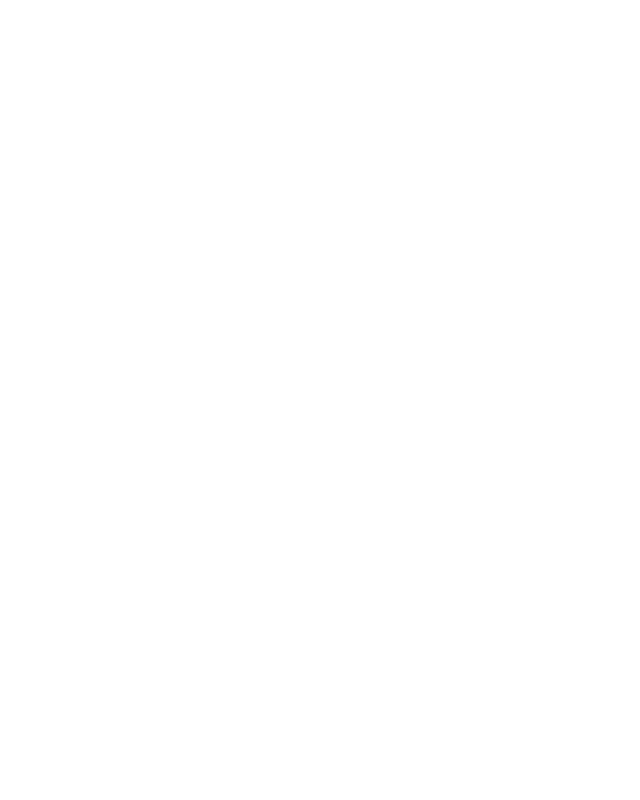
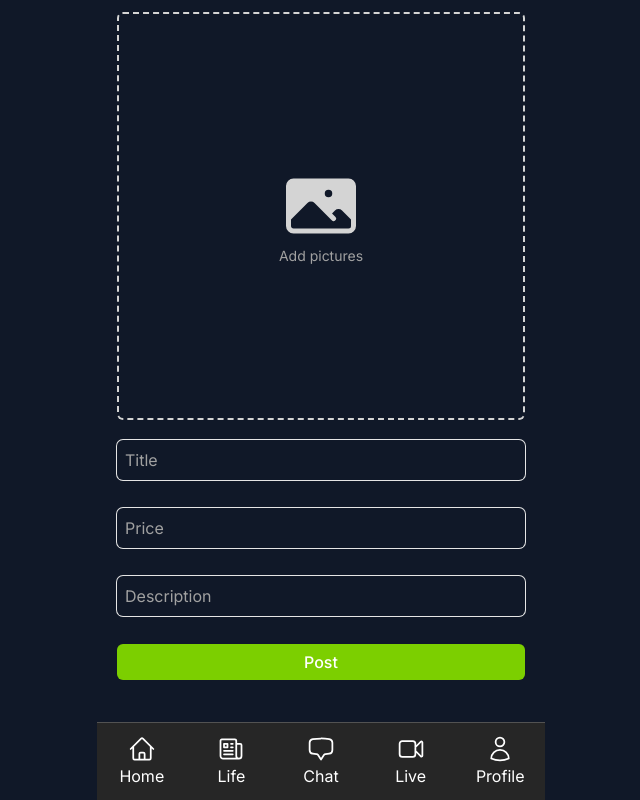
Before and after one commit to HarryLee87/Savket, a Next.js app: page /products/new in a window 1280 px wide. Before the commit this address had no page. Shown: the whole page, without its empty margins (319-959 px from the left). Built offline with nearby package versions, Linux system fonts and the light colour scheme.

Commit message:
new product page UI

```diff
--- /dev/null
+++ b/app/(tabs)/products/new/page.tsx
@@ -0,0 +1,30 @@
+"use client"
+
+import Button from "@/components/Button";
+import InputForm from "@/components/InputForm";
+import { PhotoIcon } from "@heroicons/react/24/solid";
+import { useState } from "react";
+
+export default function NewProduct() {
+    const [preview, setPreview] = useState("")
+
+    const onImageChange = () => { }
+    return (
+        <div>
+            <form className="flex flex-col gap-5 p-3">
+                <label
+                    htmlFor="photo"
+                    className="border-2 aspect-square flex flex-col items-center justify-center text-neutral-300 border-neutral-300 rounded-md border-dashed cursor-pointer"
+                >
+                    <PhotoIcon className="w-20" />
+                    <div className="text-neutral-400 text-sm">Add pictures</div>
+                </label>
+                <input onChange={onImageChange} type="file" id="photo" name="photo" className="hidden" />
+                <InputForm name="title" required placeholder="Title" type="text" />
+                <InputForm name="price" required placeholder="Price" type="text" />
+                <InputForm name="description" required placeholder="Description" type="text" />
+                <Button text="Post" />
+            </form>
+        </div>
+    )
+}
--- a/app/(tabs)/products/page.tsx
+++ b/app/(tabs)/products/page.tsx
@@ -1,6 +1,8 @@
 import ProductList from "@/components/ProductList";
 import db from "@/lib/prisma"
+import { PlusIcon } from "@heroicons/react/20/solid";
 import { Prisma } from "@prisma/client";
+import Link from "next/link";
 
 async function getProducts() {
     const products = await db.product.findMany({
@@ -24,6 +26,11 @@
 export default async function Products() {
     const initialProducts = await getProducts()
     return (
-        <ProductList initialProducts={initialProducts} />
+        <div>
+            <ProductList initialProducts={initialProducts} />
+            <Link href="/products/new" className="float-icon">
+                <PlusIcon className="size-10" />
+            </Link>
+        </div>
     )
 }
--- a/app/globals.css
+++ b/app/globals.css
@@ -87,3 +87,24 @@
     transform: rotate(360deg);
   }
 }
+
+.float-icon {
+  display: flex;
+  position: fixed;
+  align-items: center;
+  justify-content: center;
+  width: 64px;
+  height: 64px;
+  bottom: 96px;
+  right: 32px;
+  color: white;
+  background-color: #84cc16; /* lime-500 */
+  border-radius: 50%;
+  transition: background-color 150ms cubic-bezier(0.4, 0, 0.2, 1);
+}
+
+@media (hover: hover) {
+  .float-icon:hover {
+    background-color: #a3e635; /* lime-400 */
+  }
+}
--- a/app/products/[id]/page.tsx
+++ b/app/products/[id]/page.tsx
@@ -85,8 +85,11 @@
     const isOwner = await getIsOwner(product.user_id)
     return (
         <div className="max-w-md min-h-screen py-3 px-2 mx-auto">
-            <div className="relative aspect-square">
-                <Image fill src={product.photo} alt={product.title} className="object-cover" />
+            <div className="relative aspect-square size-auto">
+                <Image fill src={product.photo} alt={product.title} priority={true} className="object-cover"
+                    // If the viewport is at most 432px wide, use 100vw; otherwise, use 432px.
+                    sizes="(max-width: 432px) 100vw, 432px"
+                />
             </div>
             <div className="flex flex-row justify-between border-b border-neutral-600 items-center">
                 <div className="p-5 flex items-center gap-3 ">
--- a/components/ProductList.tsx
+++ b/components/ProductList.tsx
@@ -45,25 +45,12 @@
             observer.disconnect()
         }
     }, [page])
-    const onLoadMoreClick = async () => {
-
-    }
 
     return (
         <div className="flex flex-col gap-5 p-5">
             {products.map(product => <ListProduct key={product.id} {...product} />)}
             {!isLastPage ?
-                // <span ref={trigger}
-                //     style={{
-                //         marginTop: `${page + 1 * 10}vh`
-                //     }}
-                //     className="mb-96 secondary-btn mx-auto">
-                //     {isLoading ? "Loading..." : "Load more"}
-                // </span>
                 <span ref={trigger}
-                    style={{
-                        marginTop: `${page + 1 * 5}vh`
-                    }}
                     className="loading mx-auto" />
                 : null}
         </div>
```
